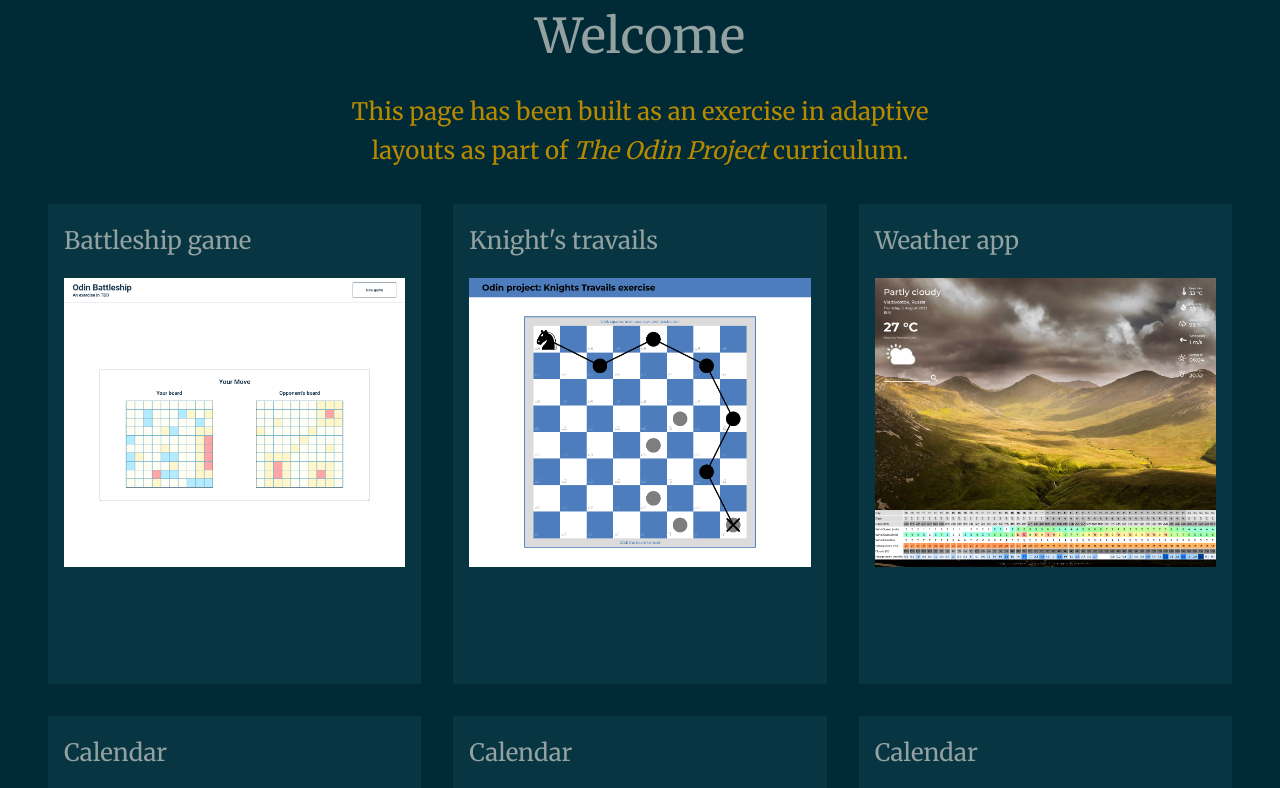
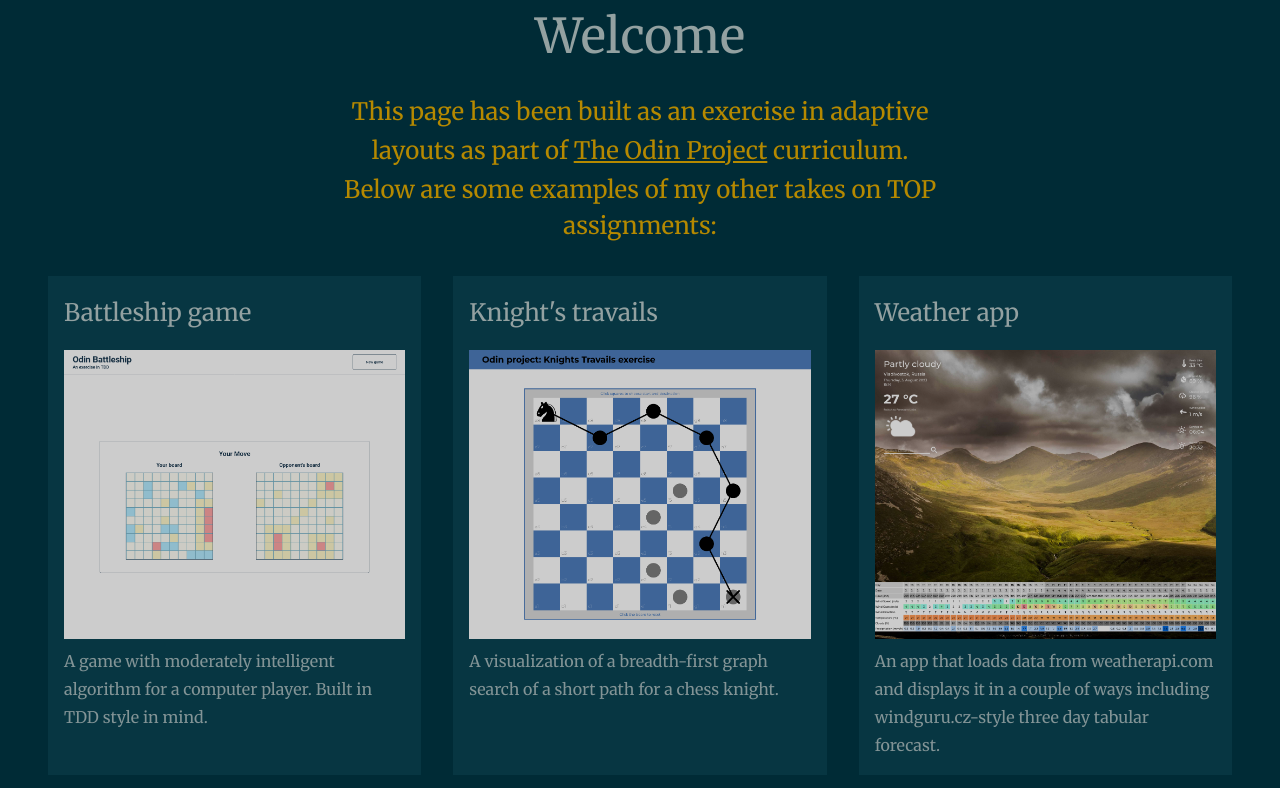
Before and after one commit to MrBlunderovich/odin-portfolio-page, a React (Vite) app: page / in a window 1280 px wide. Shown: the part 240-1028 px from the top of the page. Built offline with nearby package versions, Linux system fonts and the light colour scheme.

Commit message:
add project descriptions

```diff
--- a/src/App.css
+++ b/src/App.css
@@ -14,6 +14,15 @@
   margin: 0;
   padding: 0;
   line-height: 1.75;
+}
+
+a,
+a:visited {
+  color: inherit;
+}
+
+a:focus {
+  outline: 1px solid var(--accent);
 }
 
 .light-theme {
@@ -36,6 +45,10 @@
   --accent: #b58900;
   --accent-secondary: #dc322f;
   --accent-emphasized: #d33682;
+}
+
+.dark-theme main img {
+  filter: brightness(0.8);
 }
 
 .app-container {
--- a/src/App.jsx
+++ b/src/App.jsx
@@ -34,7 +34,9 @@ export default function App() {
         <h1 className="title">Welcome</h1>
         <p className="decsription">
           This page has been built as an exercise in adaptive layouts as part of{" "}
-          <em>The Odin Project</em> curriculum.
+          <a href="https://www.theodinproject.com/">The Odin Project</a>{" "}
+          curriculum. <br />
+          Below are some examples of my other takes on TOP assignments:
         </p>
         <section className="content-container">
           <div className="grid-container">
--- a/src/components/Card/Card.jsx
+++ b/src/components/Card/Card.jsx
@@ -1,12 +1,13 @@
-import {} from "react";
 import styles from "./Card.module.css";
+/** @typedef {import('../projects.js').Projects} Projects */
 
 export default function Card({ children }) {
-  const { title, screenshot: imageUrl } = children;
+  const { title, screenshot: imageUrl, description } = children;
   return (
     <article className={styles.card}>
       <h2>{title}</h2>
       <img src={imageUrl} alt="app screenshot" width="100%" />
+      <p className="description">{description}</p>
     </article>
   );
 }
--- a/src/projects.js
+++ b/src/projects.js
@@ -1,52 +1,47 @@
+/**
+ * @typedef {object} Project
+ * @property {string} id
+ * @property {string} title
+ * @property {string} screenshot
+ * @property {string} description
+ * @property {string} source
+ *
+ * @typedef {Array<Project>} Projects
+ *
+ * @type Projects
+ */
 const projects = [
   {
     id: "1",
     title: "Battleship game",
     screenshot: new URL("/screenshots/battleship.png", import.meta.url).href,
-    description: "asdgaerggstg",
     source: "https://github.com/MrBlunderovich/odin-battleship",
+    description:
+      "A game with moderately intelligent algorithm for a computer player. Built in TDD style in mind.",
   },
   {
     id: "2",
     title: "Knight's travails",
     screenshot: new URL("/screenshots/knights.png", import.meta.url).href,
-    description: "asdgaerggstg",
     source: "https://github.com/MrBlunderovich/odin-knights-travails",
+    description:
+      "A visualization of a breadth-first graph search of a short path for a chess knight.",
   },
   {
     id: "3",
     title: "Weather app",
     screenshot: new URL("/screenshots/weather.png", import.meta.url).href,
-    description: "asdgaerggstg",
     source: "https://github.com/MrBlunderovich/odin-weather",
+    description:
+      "An app that loads data from weatherapi.com and displays it in a couple of ways including windguru.cz-style three day tabular forecast.",
   },
   {
     id: "4",
     title: "Calendar",
     screenshot: new URL("/screenshots/calendar.png", import.meta.url).href,
-    description: "asdgaerggstg",
     source: "https://github.com/MrBlunderovich/calendar",
-  },
-  {
-    id: "5",
-    title: "Calendar",
-    screenshot: new URL("/screenshots/calendar.png", import.meta.url).href,
-    description: "asdgaerggstg",
-    source: "https://github.com/MrBlunderovich/calendar",
-  },
-  {
-    id: "6",
-    title: "Calendar",
-    screenshot: new URL("/screenshots/calendar.png", import.meta.url).href,
-    description: "asdgaerggstg",
-    source: "https://github.com/MrBlunderovich/calendar",
-  },
-  {
-    id: "7",
-    title: "Calendar",
-    screenshot: new URL("/screenshots/calendar.png", import.meta.url).href,
-    description: "asdgaerggstg",
-    source: "https://github.com/MrBlunderovich/calendar",
+    description:
+      "My early experience with React components. A circular calendar representing a year as I see it in my imagination. It is also meant to draw attention to the velocity of time passing.",
   },
 ];
 
```
